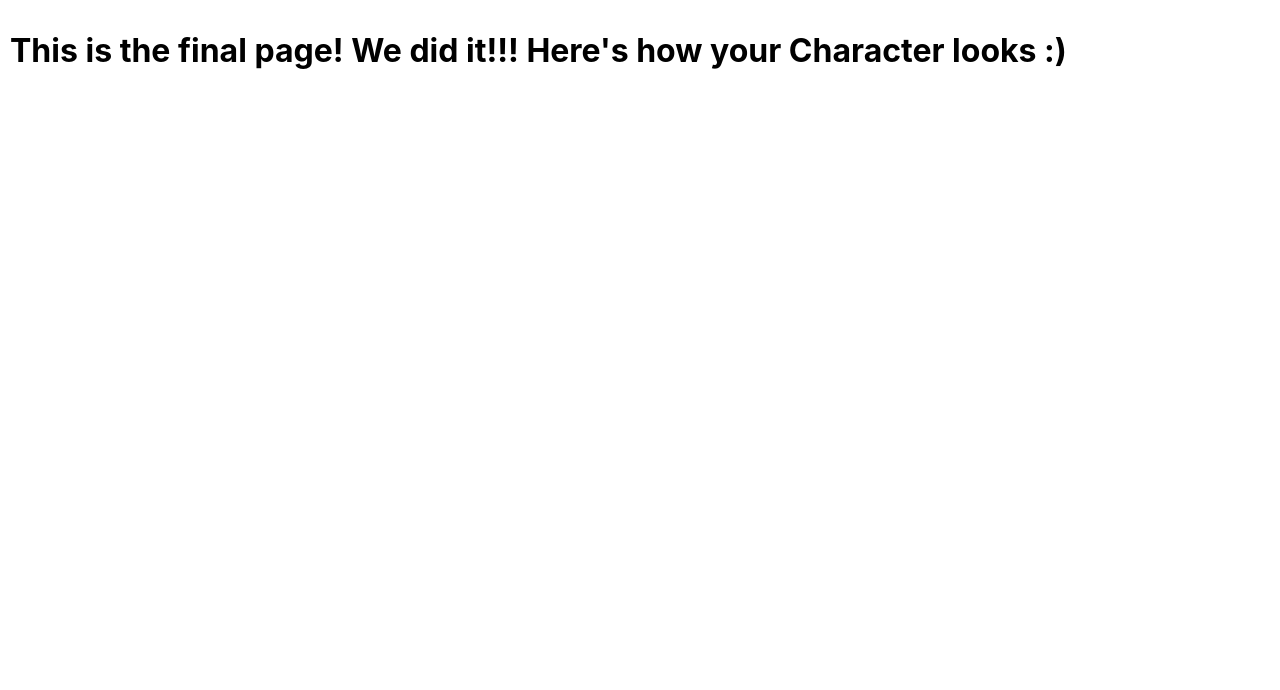
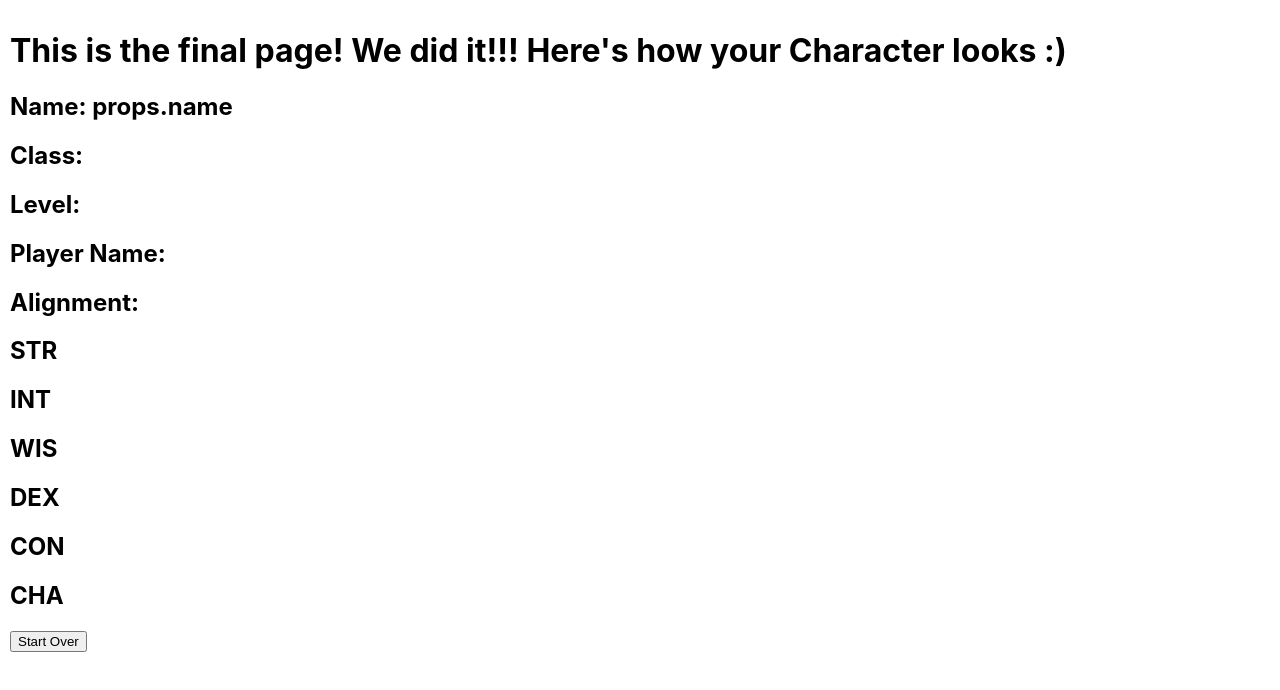
Before and after one commit to erin-davis/chara-generator, a React (Create React App) app: page /final in a window 1280 px wide. Shown: the top 690 px of the page. Built offline with nearby package versions, Linux system fonts and the light colour scheme; the HTML template or start-up script is replaced by a standard one.

Commit message:
worked on functionality and a bit of styling. Added placeholder file to make the transition to pulling from the API easier.

```diff
--- a/src/App.css
+++ b/src/App.css
@@ -170,7 +170,17 @@ Cards from UseCard.js that will be in a carousel type thing
   font-size: 1.3rem;
   padding: 8px;
 }
+.landing-page button:hover{
+  background-color:
+}
 .landing-page a{
   text-decoration: none;
   color: white;
 }
+
+/* Styling for PotentialCharaSheet */
+.generator-buttons button{
+  width: 300px;
+  height: 100px;
+  background-color: #D3FCD5;
+}
--- a/src/components/FinalCharaSheet.js
+++ b/src/components/FinalCharaSheet.js
@@ -1,11 +1,28 @@
 import React from "react";
+import {Link} from "react-router-dom";
 
 const FinalCharaSheet = () =>{
 
 
   return(
-    <div>
+    <div className="final-page">
       <h1>This is the final page! We did it!!! Here's how your Character looks :)</h1>
+      <section className="chara-attributes">
+        <h2>Name: props.name</h2>
+        <h2>Class: </h2>
+        <h2>Level: </h2>
+        <h2>Player Name:</h2>
+        <h2>Alignment: </h2>
+      </section>
+      <section>
+        <h2>STR</h2>
+        <h2>INT</h2>
+        <h2>WIS</h2>
+        <h2>DEX</h2>
+        <h2>CON</h2>
+        <h2>CHA</h2>
+      </section>
+      <Link to="/"><button>Start Over</button></Link>
     </div>
   )
 }
--- a/src/components/PotentialCharaSheet.js
+++ b/src/components/PotentialCharaSheet.js
@@ -1,14 +1,16 @@
 import React from "react";
+import {racesPlaceHolderArr} from "../data/APIPlaceHolder.js";
 //url is /selection
 
 const PotentialCharaSheet = (props) =>{
 
-  console.log("from inside pcs", props);
+  console.log("from inside pcs", racesPlaceHolderArr);
 
   const genderSelection = e =>{
     e.preventDefault();
     //maybe toggle to add class toggled or somethign
   }
+
 
   return(
     <div>
@@ -26,6 +28,16 @@ const PotentialCharaSheet = (props) =>{
           <label htmlFor="dnd-class">Class</label>
           <select name="dnd-class" id="dnd-class">
             <option>Select a class!</option>
+            {/*racesPlaceHolderArr.forEach((dndClass) =>{
+              console.log(dndClass["name"]);
+              return (
+                <option>hello {dndClass["name"]}</option>
+              );
+            })*/}
+            <option>empty</option>
+            <option>empty</option>
+            <option>empty</option>
+            <option>empty</option>
           </select>
           <label>Race</label>
           <label>Level</label>
--- a/src/components/UseCard.js
+++ b/src/components/UseCard.js
@@ -1,5 +1,5 @@
 import React from "react";
-
+/*Might be removing this page*/
 const UseCard = () =>{
   return(
     <div className="container">
--- a/src/components/WelcomePage.js
+++ b/src/components/WelcomePage.js
@@ -13,7 +13,7 @@ const WelcomePage = () =>{
       </header>
       <section>
         <h2>Ready to get started?</h2>
-        <button><Link to="/use">Start</Link></button>
+        <Link to="/use"><button>Start</button></Link>
       </section>
     </div>
   )
--- /dev/null
+++ b/src/data/APIPlaceHolder.js
@@ -0,0 +1,47 @@
+export const racesPlaceHolderArr = [
+  {
+    "index": "dragonborn",
+    "name": "Dragonborn",
+    "url": "/api/races/dragonborn"
+  },
+  {
+    "index": "dwarf",
+    "name": "Dwarf",
+    "url": "/api/races/dwarf"
+  },
+  {
+    "index": "elf",
+    "name": "Elf",
+    "url": "/api/races/elf"
+  },
+  {
+    "index": "gnome",
+    "name": "Gnome",
+    "url": "/api/races/gnome"
+  },
+  {
+    "index": "half-elf",
+    "name": "Half-Elf",
+    "url": "/api/races/half-elf"
+  },
+  {
+    "index": "half-orc",
+    "name": "Half-Orc",
+    "url": "/api/races/half-orc"
+  },
+  {
+    "index": "halfling",
+    "name": "Halfling",
+    "url": "/api/races/halfling"
+  },
+  {
+    "index": "human",
+    "name": "Human",
+    "url": "/api/races/human"
+  },
+  {
+    "index": "tiefling",
+    "name": "Tiefling",
+    "url": "/api/races/tiefling"
+  }
+];
```
Also changed, not shown: src/tabler-icons/icons.js (added, +7 -0 lines).
